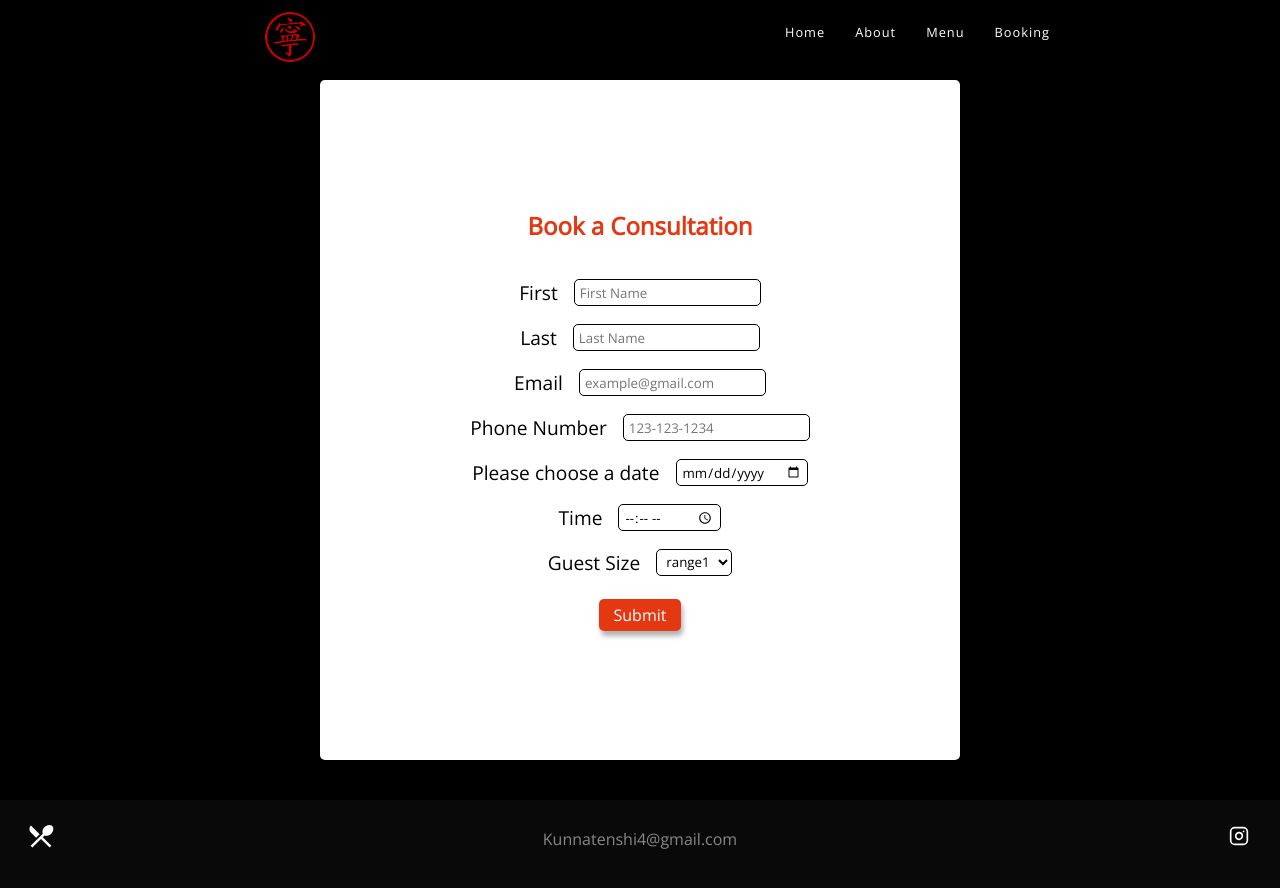
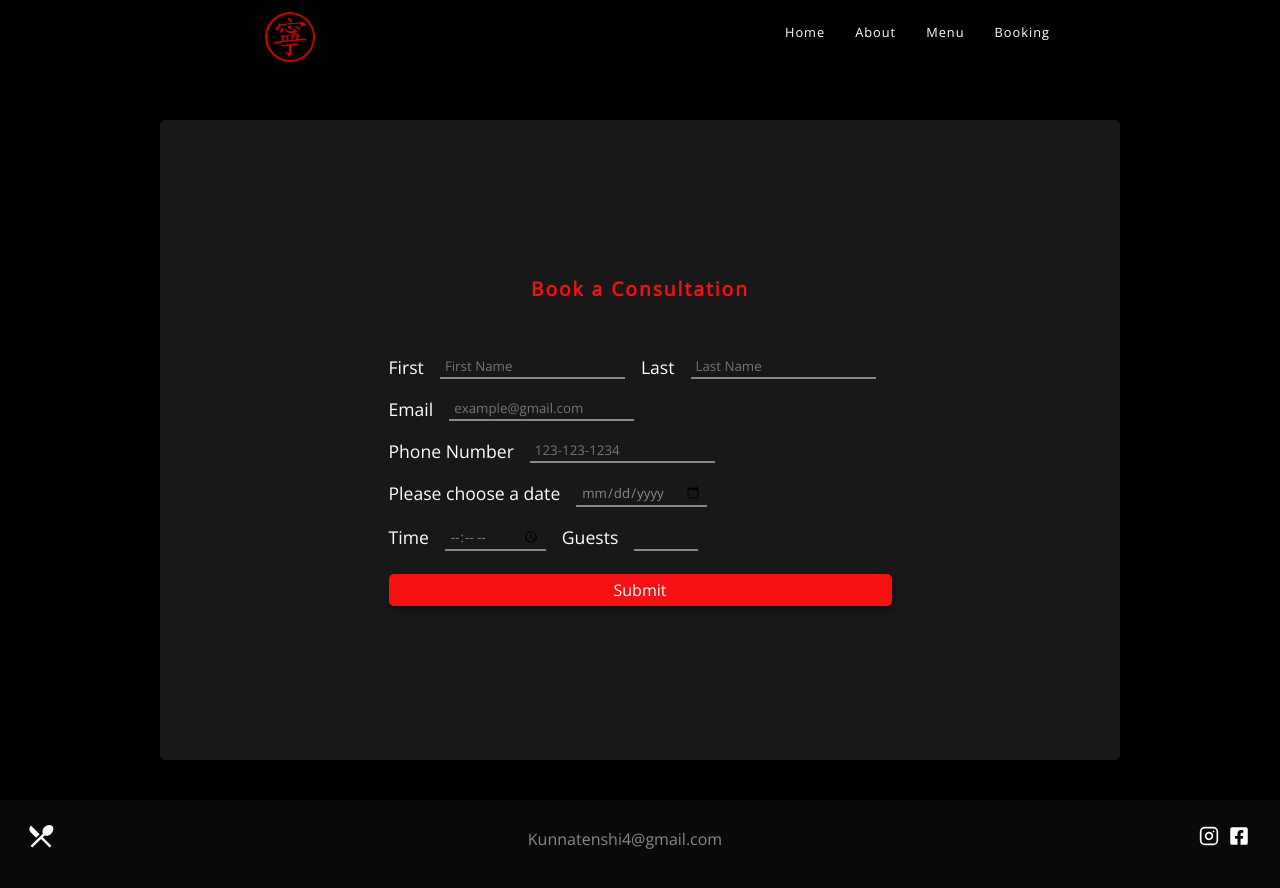
Before and after one commit to cerna234/kunna-tenshi-teppan, a React (Create React App) app in the folder frontend/: page /booking in a window 1280 px wide. Built offline with nearby package versions, Linux system fonts and the light colour scheme.

Commit message:
Form was fixed, styled changed, and colors fixed for the footer

```diff
--- a/frontend/src/components/Footer.jsx
+++ b/frontend/src/components/Footer.jsx
@@ -47,7 +47,7 @@ const Icons = styled.a`
   transition: all 0.2s ease-out;
   &:hover {
     transform: scale(1.3);
-    color: #e33812;
+    color: #f51111;
   }
 `;
 
@@ -63,9 +63,9 @@ function Footer() {
           <Icons href="https://www.instagram.com/kunnatenshiteppan2021" target='_blank'>
             <FiInstagram size={20} />
           </Icons>
-          {/* <Icons>
+          <Icons>
             <FaFacebookSquare size={20} />
-          </Icons> */}
+          </Icons>
         </Media>
       </Wrapper>
     </Container>
--- a/frontend/src/components/Form.jsx
+++ b/frontend/src/components/Form.jsx
@@ -1,47 +1,51 @@
 import React from "react";
 import styled from "styled-components";
+import { mobile } from "../responsive";
 
 const Container = styled.div`
+  position: relative;
   display: flex;
   justify-content: center;
   align-items: center;
   height: 100vh;
-  position: relative;
   background: black;
 `;
 
 const FormContainer = styled.div`
   display: flex;
-  /* flex-direction: column; */
   justify-content: center;
-  position: absolute;
-  top: 10vh;
+  position: relative;
+  top: 5vh;
   align-items: center;
   text-align: center;
-  height: 85%;
+  height: 80%;
   width: 75%;
   max-width: 1300px;
-  background: white;
+  background-color: rgb(24, 24, 24);
   border: 0px solid black;
   border-radius: 5px;
   box-sizing: border-box;
   box-shadow: 0px 5px 15px rgba(0, 0, 0, 0.8);
 
-  @media screen and (max-width: 300px) {
+  @media screen and (max-width: 630px) {
+    width: 85%;
+  }
+
+  @media screen and (max-width: 321px) {
     width: 100%;
-  }
-  @media screen and (max-width: 420px) {
-    width: 80%;
-  }
-  @media screen and (min-width: 650px) {
-    width: 50%;
+    height: 90%;
   }
 `;
 
 const Title = styled.h3`
-  color: #e33812;
-  font-size: 1.5rem;
-  margin-bottom: 2rem;
+  color: rgba(245, 17, 17, 1);
+  font-size: 1.2rem;
+  margin-bottom: 1rem;
+  letter-spacing: 2px;
+
+  @media screen and (min-width: 631px) {
+    margin-bottom: 3rem;
+  }
 `;
 
 const Info = styled.div`
@@ -49,38 +53,32 @@ const Info = styled.div`
   padding: 5px 0px;
   margin-bottom: 0.5rem;
 
-  @media screen and (max-width: 630px) {
+  @media screen and (max-width: 480px) {
     flex-direction: column;
     margin-bottom: 0;
   }
 `;
 
 const Input = styled.input`
-  background: white;
-  border: 1px solid black;
-  border-radius: 5px;
+  background: transparent;
+  border: 0;
+  border-bottom: 2px solid #898787;
   margin-left: 1rem;
+  margin-right: 1rem;
   padding: 2px 5px;
+  color: #898787;
 
-  @media screen and (max-width: 630px) {
-    margin-left: 0;
+  &:focus {
+    border-bottom: 2px solid #898787;
+    outline: 1px solid #898787;
   }
-`;
-
-const Select = styled.select`
-  background: white;
-  border: 1px solid black;
-  border-radius: 5px;
-  margin-left: 1rem;
-  padding: 2px 5px;
-
   @media screen and (max-width: 630px) {
     margin-left: 0;
   }
 `;
 
 const Button = styled.button`
-  background: rgba(227, 56, 18, 1);
+  background: rgba(245, 17, 17, 1);
   padding: 5px 15px;
   border: 0 solid black;
   box-sizing: border-box;
@@ -92,25 +90,33 @@ const Button = styled.button`
   margin-top: 10px;
 
   &:hover {
-    background: rgba(227, 56, 18, 0.8);
+    background: rgba(245, 17, 17, 0.8);
     transform: scale(1.06);
   }
 `;
 
 const Label = styled.label`
   font-weight: 400;
+  font-size: 1.1rem;
+  color: white;
+`;
+
+const SubSection = styled.div`
+  @media screen and (min-width: 900px) {
+    display: flex;
+  }
 `;
 
 const FormContent = styled.form`
   display: flex;
   flex-direction: column;
   justify-content: center;
-  align-items: center;
+  align-items: left;
   padding: 10px;
   height: 100%;
 
   @media screen and (min-width: 1024px) {
-    font-size: 1.2rem;
+    font-size: 2rem;
   }
 `;
 
@@ -124,6 +130,7 @@ const Form = () => {
       <FormContainer>
         <FormContent onSubmit={handleSubmit}>
           <Title>Book a Consultation</Title>
+          <SubSection>
             <Info>
               <Label htmlFor="first">First</Label>
               <Input
@@ -142,6 +149,7 @@ const Form = () => {
                 placeholder="Last Name"
               />
             </Info>
+          </SubSection>
           <Info>
             <Label htmlFor="email">Email</Label>
             <Input
@@ -166,19 +174,22 @@ const Form = () => {
             <Label htmlFor="date">Please choose a date</Label>
             <Input type="date" name="date" id="date" />
           </Info>
+          <SubSection>
             <Info>
-            <label for="appt">Time</label>
+              <Label for="appt">Time</Label>
               <Input type="time" id="appt" name="time" />
             </Info>
             <Info>
-            <label for="size">Guest Size</label>
-            <Select name="guest size" id="size">
-              <option value="1">range1</option>
-              <option value="2">range2</option>
-              <option value="3">range3</option>
-              <option value="4">range4</option>
-            </Select>
+              <Label for="guest">Guests</Label>
+              <Input
+                type="number"
+                id="guest"
+                name="guest size"
+                min="12"
+                max="100"
+              />
             </Info>
+          </SubSection>
           <Button>Submit</Button>
         </FormContent>
       </FormContainer>
```
Lines whose indentation alone changed are shown as unchanged.
